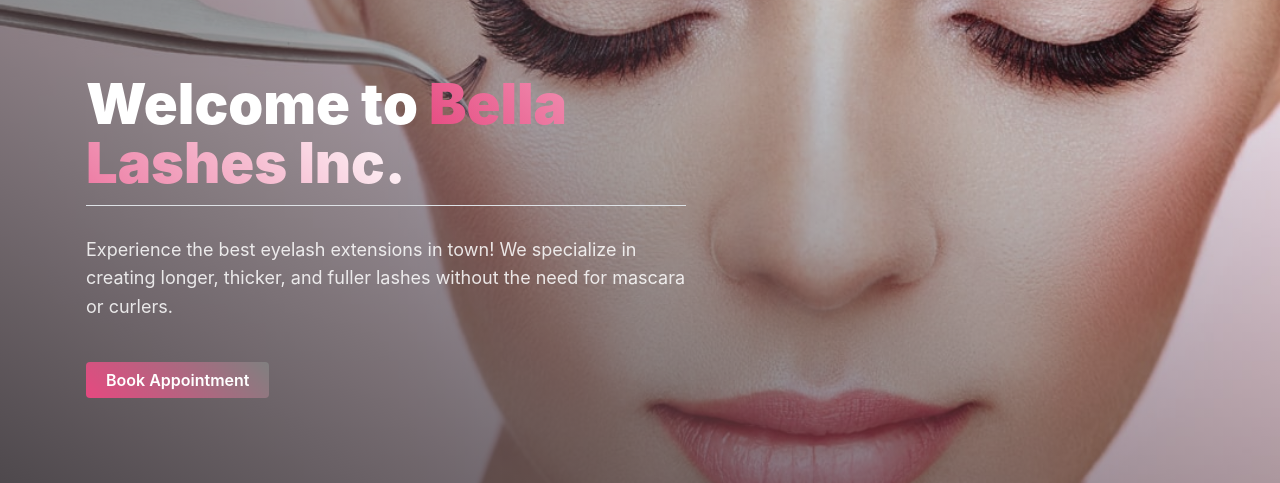
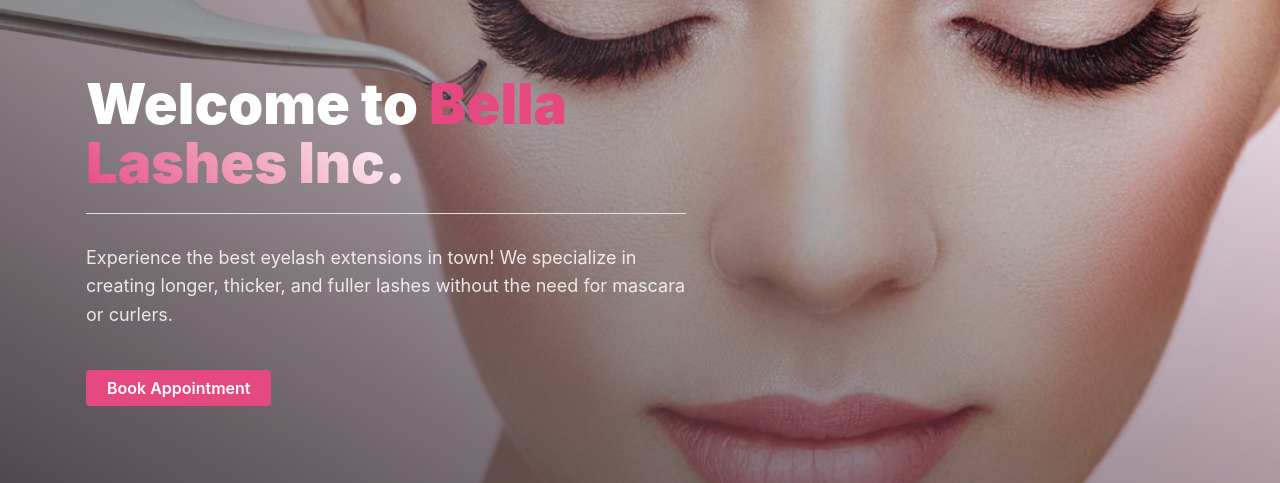
Before and after one commit to bella77-69/booking-app, a React (Vite) app in the folder client/: page / in a window 1280 px wide. Shown: the part 163-646 px from the top of the page. Built offline with nearby package versions, Linux system fonts and the light colour scheme.

Commit message:
finished styling the hero page, updated the color of the button to a soild color

```diff
--- a/client/src/components/Hero/Hero.jsx
+++ b/client/src/components/Hero/Hero.jsx
@@ -9,24 +9,27 @@ export function Hero() {
           <div className={classes.content}>
             <Title className={classes.title}>
               Welcome to{" "}
+              <Text component="span" variant="filled" color="pink" inherit>
+                Bella {" "}
+              </Text>
               <Text
                 component="span"
                 inherit
                 variant="gradient"
                 gradient={{ from: "pink", to: "white" }}
               >
-                Bella Lashes Inc.
+                Lashes Inc.
               </Text>{" "}
             </Title>
-            <Divider my="sm" />
+            <Divider my="lg" />
             <Text size="lg" className={classes.description} mt={30}>
               Experience the best eyelash extensions in town! We specialize in
               creating longer, thicker, and fuller lashes without the need for
               mascara or curlers.
             </Text>
             <Button
-              variant="gradient"
-              gradient={{ from: "pink", to: "grey" }}
+              variant="filled"
+              color="pink"
               size="sm"
               className={classes.control}
               mt={40}
--- a/client/src/components/Hero/Hero.module.css
+++ b/client/src/components/Hero/Hero.module.css
@@ -5,7 +5,6 @@
     url(../../assets/images/main.jpg);
   /* background-image: radial-gradient(circle, rgba(0, 0, 0, 0.4), rgba(0, 0, 0, 0.6)),
     url(../../assets/images/main.jpg); */
-
   padding-top: calc(var(--mantine-spacing-xl) * 4);
   padding-bottom: calc(var(--mantine-spacing-xl) * 4);
 }
@@ -97,6 +96,7 @@
   font-family: Greycliff CF, var(--mantine-font-family);
   font-size: 16px;
   transition: background-color 0.3s ease, transform 0.3s ease;
+  color: var(--mantine-color-white);
 
   @media (max-width: 1024px) {
     padding-left: 16px;
```
